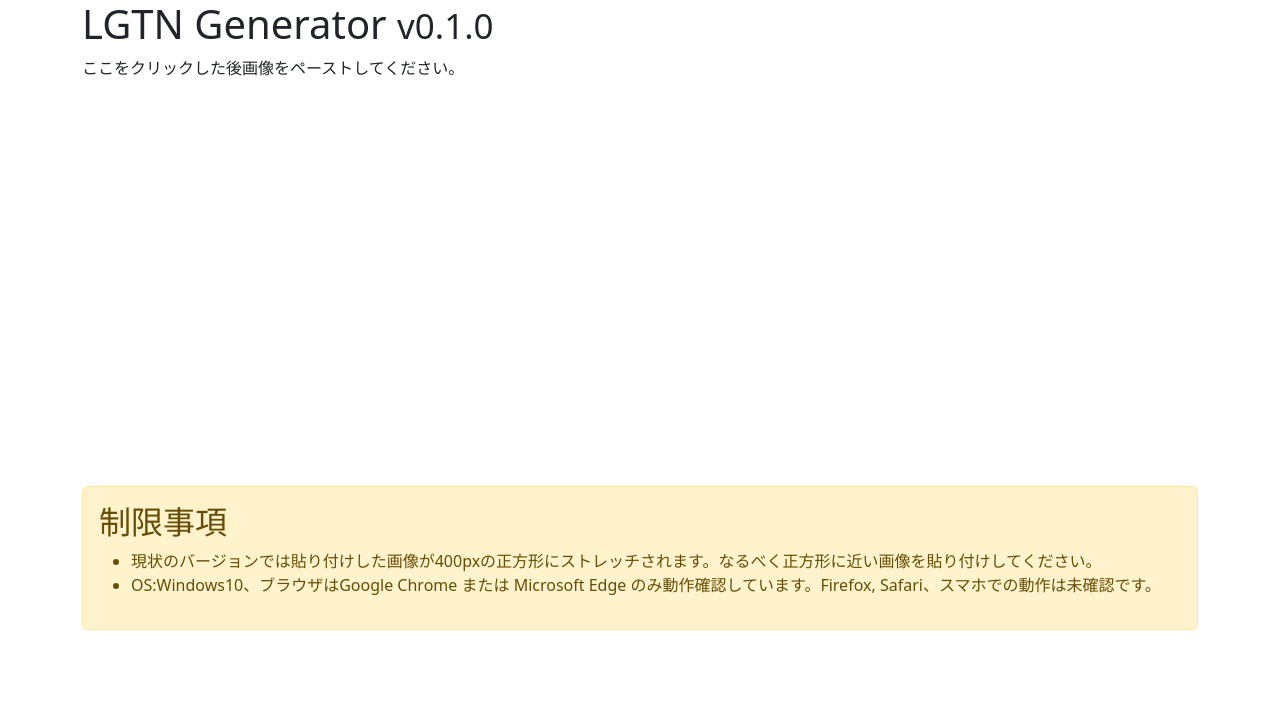
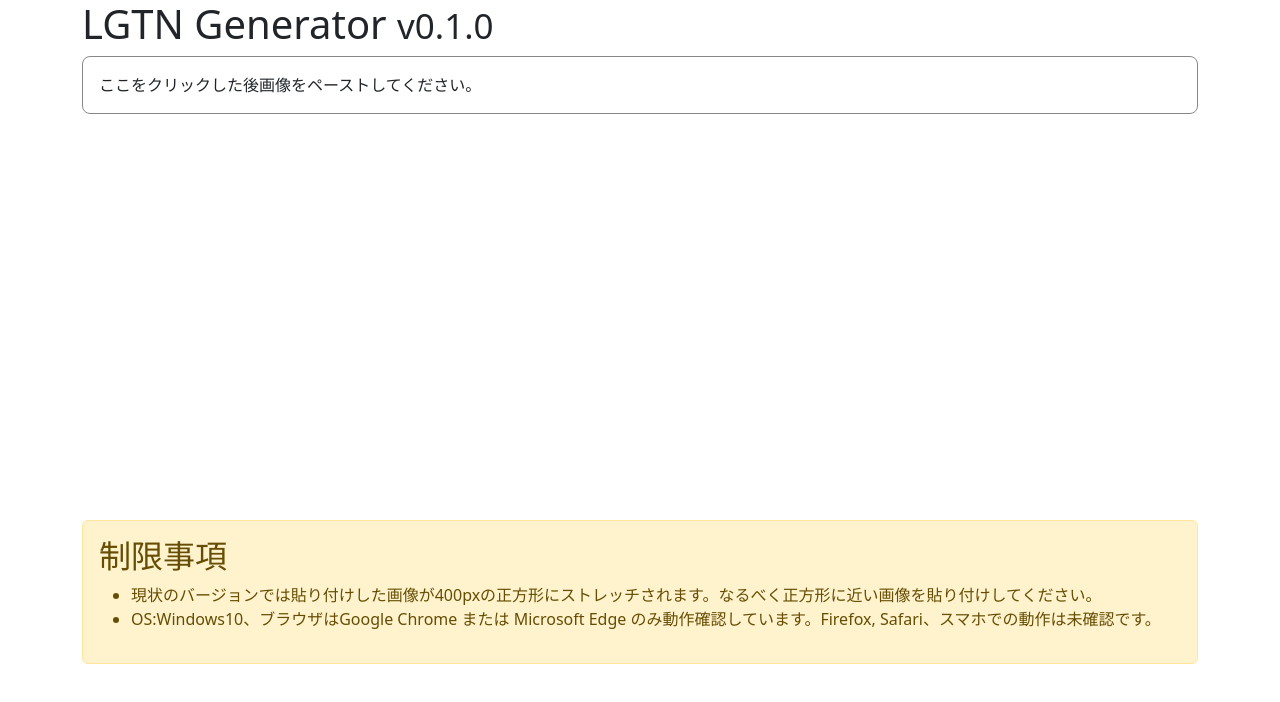
Before and after one commit to haruyan-hopemucci/lgtn, a website: page src/index.html in a window 1280 px wide. Drawn offline with nearby package versions, Linux system fonts and the light colour scheme.

Commit message:
fix: スタイリング

```diff
--- a/src/css/style.scss
+++ b/src/css/style.scss
@@ -1,3 +1,9 @@
+#paste-area {
+  border: 1px solid #888888;
+  border-radius: 0.5rem;
+  padding: 1em;
+}
+
 img#pasted-image {
   // display: none;
   max-width: 400px;
```
Also changed, not shown: src/css/style.css, 1 other file.
